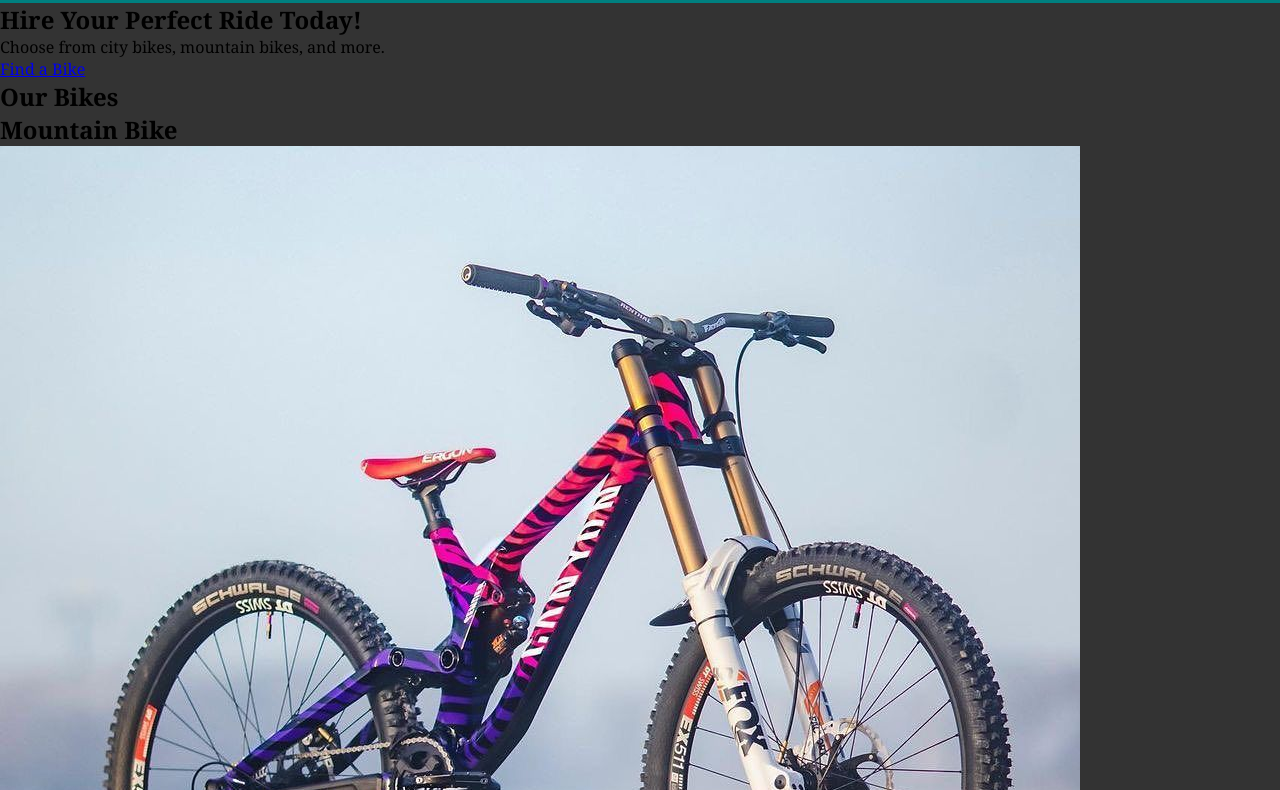
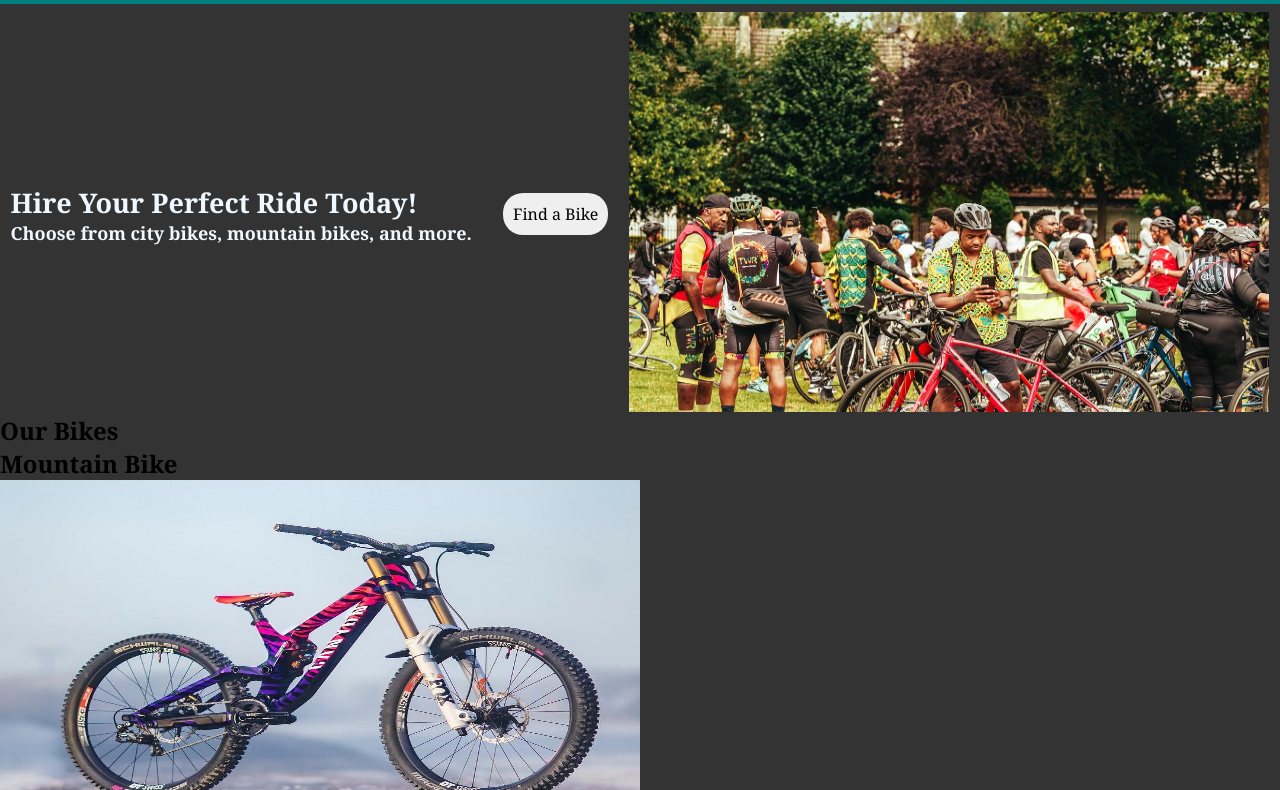
Before and after one commit to Hillary90/Ride_right_app, a plain HTML site: page index.html in a window 1280 px wide. Shown: the part 78-868 px from the top of the page. Drawn offline with Linux system fonts and the light colour scheme.

Commit message:
initial commit

```diff
--- a/index.html
+++ b/index.html
@@ -25,9 +25,15 @@
 
   <!-- Hero Section -->
   <section class="hero">
-    <h1>Hire Your Perfect Ride Today!</h1>
-    <p>Choose from city bikes, mountain bikes, and more.</p>
-    <a href="#" class="btn">Find a Bike</a>
+    <div class="img">
+      <h1 c>Hire Your Perfect Ride Today!</h1>
+      <p>Choose from city bikes, mountain bikes, and more.</p>
+       </div>
+       <button type="btn">Find a Bike</button>
+       <div class="group">
+        <img src="/Images/blackunitybikeride2024_53902654052_oLarge.jpeg" alt="" title="">
+       </div>
+
   </section>
 
   <!-- Bike Categories -->
--- a/style.css
+++ b/style.css
@@ -2,10 +2,10 @@
     box-sizing: border-box;
     margin: 0;
     padding:0;
+    font-family: Georgia, 'Times New Roman', Times, serif;
+}
 
-}
 body {
-    font-family: Georgia, 'Times New Roman', Times, serif;
     background-color: #333;
 }
 
@@ -17,6 +17,7 @@ body {
     justify-content: flex-end;
     padding: 20px 9%;
 }
+
 .logo {
     margin-right: auto;
     justify-content: flex-start;
@@ -26,14 +27,17 @@ body {
     text-transform: uppercase;
     color: #494b97;
 }
+
 .logo:hover{
     background-color: azure;
     border-radius: 10px;
 }
+
 li {
     display:inline-block;
 
 }
+
 li a {
     font-size:  18px;
     color: whitesmoke;
@@ -41,14 +45,14 @@ li a {
     margin-right: 25px;
     text-decoration: none;
 }
+
 li a:hover{
     background-color: rgb(34, 32, 32);
 
 }
+
 button {
     width: 900;
-    /* background-color: black; */
-    /* color: whitesmoke; */
     font-size: 16px;
     font-weight:400;
     margin-left: 10px;
@@ -58,6 +62,51 @@ button {
     cursor: pointer;
     border-radius: 20px;
 }
-button:hover{
+
+button:hover {
     background-color:rgb(34, 32, 32);
 }
+
+img {
+
+    width: 50vw;
+    height: 50vh;
+}
+.hero {
+    margin-top:10px;
+    display:flex;
+    height: 50vh;
+    justify-content: space-around;
+    align-items: center;
+}
+
+.img {
+
+    color: aliceblue;
+    font-size: large;
+    font-weight: 600;
+    display: flex;
+    flex-direction: column;
+    justify-content:center;
+}
+.img p{
+    margin-top:10}
+.btn {
+    display: flex;
+    margin: 20px;
+    width: 900;
+    font-size: 16px;
+    font-weight:400;
+    /* margin-left: 10px; */
+    padding: 10px;
+    border: none;
+    border-radius: 10px;
+    cursor: pointer;
+    border-radius: 20px;
+}
+.btn:hover{
+     background-color:rgb(34, 32, 32);
+
+}
+
+.section
```
Also changed, not shown: Images/blackunitybikeride2024_53902654052_oLarge.jpeg (added).
